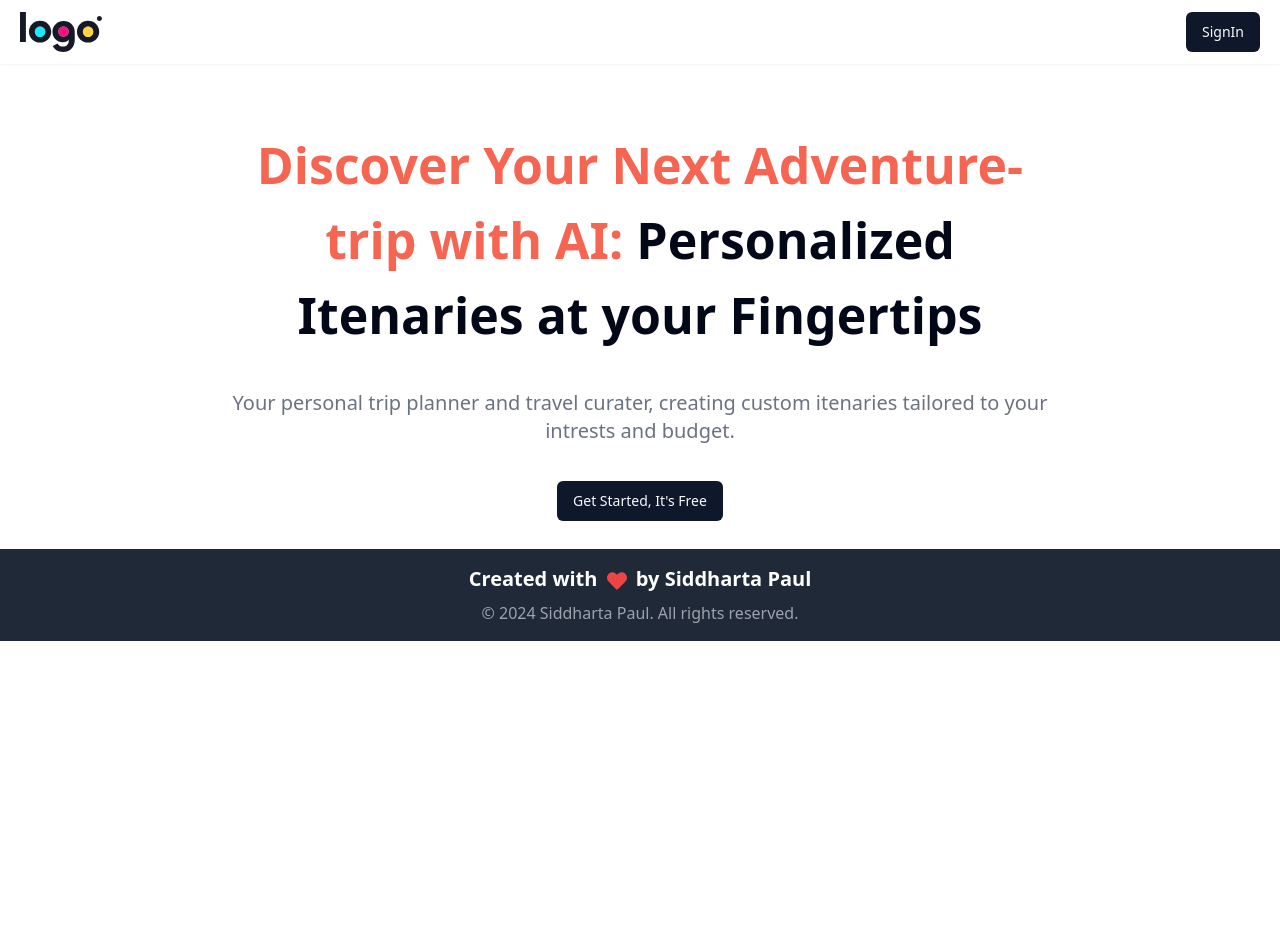
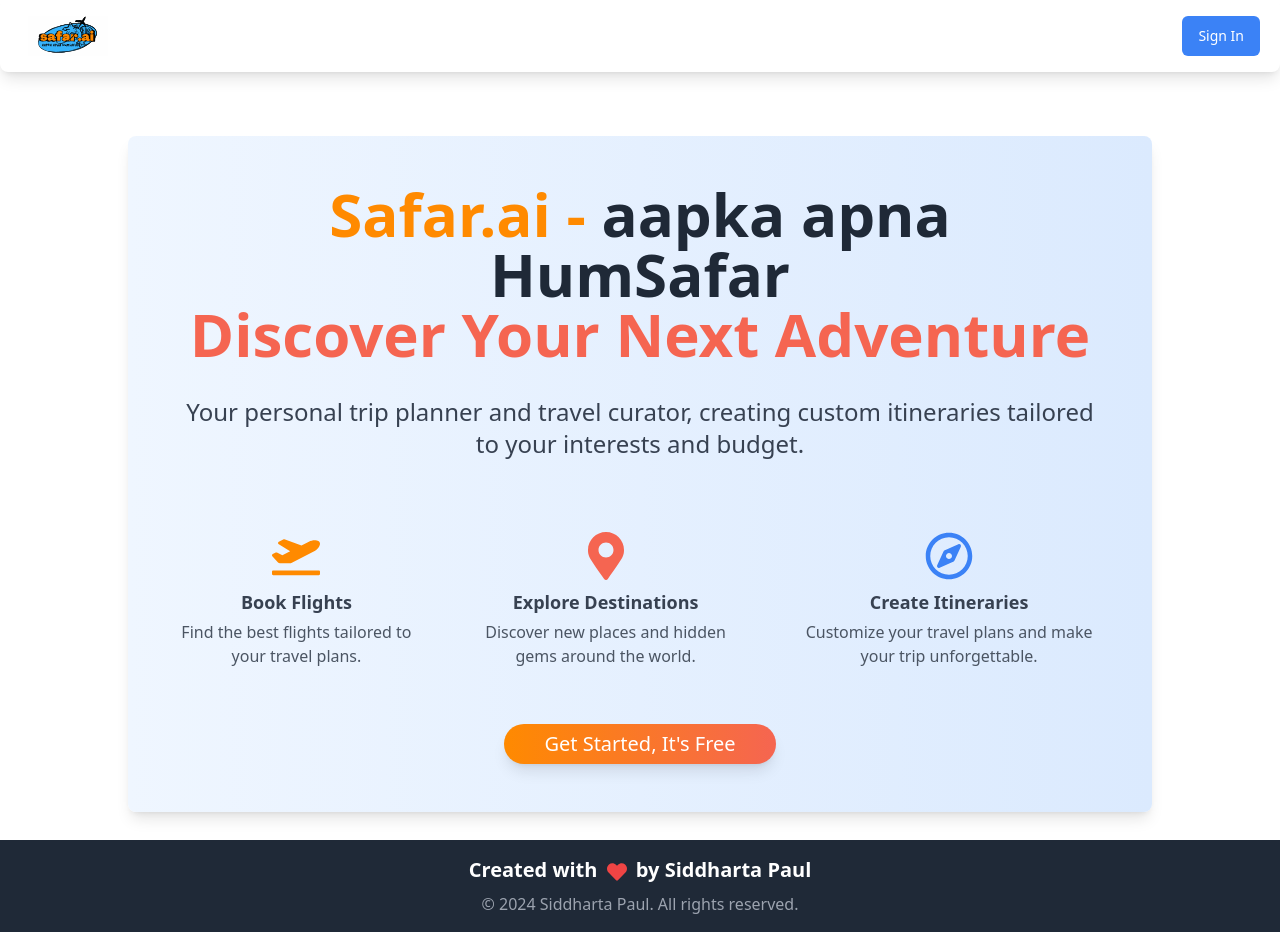
Before and after one commit to Siddharta-paul/ai-trip-planner, a React (Vite) app: page / in a window 1280 px wide. Before the commit the page ends 800 px from the top, so only its background shows below. Built offline with nearby package versions, Linux system fonts and the light colour scheme; no server answers.

Commit message:
Adding Logout, Updating Header and Homescreen UI

```diff
--- a/package.json
+++ b/package.json
@@ -12,6 +12,7 @@
   "dependencies": {
     "@google/generative-ai": "^0.16.0",
     "@radix-ui/react-dialog": "^1.1.1",
+    "@radix-ui/react-popover": "^1.1.1",
     "@radix-ui/react-slot": "^1.1.0",
     "@react-oauth/google": "^0.12.1",
     "axios": "^1.7.3",
--- a/src/components/custom/Header.jsx
+++ b/src/components/custom/Header.jsx
@@ -1,15 +1,109 @@
-import React from 'react'
-import { Button } from '../ui/button'
+import React, { useEffect, useState } from 'react';
+import { Button } from '../ui/button';
+import { toast } from 'sonner';
+import {
+  Popover,
+  PopoverContent,
+  PopoverTrigger,
+} from "@/components/ui/popover";
+import { Dialog, DialogContent, DialogDescription, DialogHeader } from '@/components/ui/dialog';
+import { googleLogout, useGoogleLogin } from '@react-oauth/google';
+import { FcGoogle } from 'react-icons/fc';
+import axios from 'axios';
 
 function Header() {
+  const [user, setUser] = useState(null);
+  const [openDialog, setOpenDialog] = useState(false);
+  const login = useGoogleLogin({
+    onSuccess: codeResp => {
+      console.log(codeResp);
+      GetUserProfile(codeResp);
+    },
+    onError: error => {
+      console.error('Google Login Error:', error);
+      toast.error("An error occurred while trying to log in. Please try again.");
+    },
+  });
+
+  const handleLogout = () => {
+    googleLogout();
+    localStorage.clear();
+    setUser(null);
+    window.location.href = '/'; // Redirect after logout
+  };
+
+  const GetUserProfile = tokenInfo => {
+    axios.get(`https://www.googleapis.com/oauth2/v1/userinfo?access_token=${tokenInfo.access_token}`, {
+      headers: {
+        Authorization: `Bearer ${tokenInfo.access_token}`,
+        Accept: 'application/json',
+      },
+    })
+      .then(resp => {
+        console.log(resp);
+        localStorage.setItem('user', JSON.stringify(resp.data));
+        setUser(resp.data);
+        setOpenDialog(false);
+      })
+      .catch(error => {
+        console.error('Get User Profile Error:', error);
+        toast.error("An error occurred while fetching user profile. Please try again.");
+      });
+  };
+
+  useEffect(() => {
+    const storedUser = localStorage.getItem('user');
+    if (storedUser) {
+      setUser(JSON.parse(storedUser));
+    }
+  }, []);
+
   return (
-    <div className='p-3 shadow-sm flex justify-between items-center px-5'>
-      <img src='/logo.svg' />
-      <div>
-        <Button>SignIn</Button>
+    <div className='p-4 shadow-lg flex justify-between items-center px-5 bg-white rounded-lg'>
+      <img src='/logo.svg' alt='Logo' className='h-10' />
+      <div className='flex items-center gap-4'>
+        {user ? (
+          <div className='flex items-center gap-4'>
+            <span className='text-orange-600 font-semibold text-lg'>Welcome, </span>
+            <span className='font-semibold text-lg'>{user.name}</span>
+            <a href='/my-trips'>
+              <Button variant='outline' className='rounded-full border-orange-600 text-orange-600 hover:bg-orange-600 hover:text-white transition-colors'>
+                My Trips
+              </Button>
+            </a>
+            <Popover>
+              <PopoverTrigger>
+                <img src={user.picture} alt='Profile' className='h-10 w-10 rounded-full border-2 border-gray-300 shadow-md hover:shadow-lg transition-shadow' />
+              </PopoverTrigger>
+              <PopoverContent className='p-4'>
+                <h2 className='cursor-pointer text-red-500 font-semibold' onClick={handleLogout}>
+                  Logout
+                </h2>
+              </PopoverContent>
+            </Popover>
+          </div>
+        ) : (
+          <Button onClick={() => setOpenDialog(true)} className='bg-blue-500 text-white hover:bg-blue-600 transition-colors'>
+            Sign In
+          </Button>
+        )}
       </div>
+      <Dialog open={openDialog} onOpenChange={setOpenDialog}>
+        <DialogContent className='p-6 bg-white rounded-lg shadow-lg'>
+          <DialogHeader>
+            <DialogDescription>
+              <img src="/logo.svg" alt="Logo" className='h-12 mx-auto' />
+              <h2 className='font-bold text-xl mt-4'>Sign In with Google</h2>
+              <p className='text-gray-700 mt-2'>To generate a customized itinerary, you need to sign in with your Google account.</p>
+              <Button onClick={login} className="mt-6 bg-gradient-to-r from-blue-500 to-blue-600 text-white flex gap-2 items-center w-full justify-center hover:from-blue-600 hover:to-blue-700 transition-colors">
+                <FcGoogle className='h-6 w-6' /> Sign In with Google
+              </Button>
+            </DialogDescription>
+          </DialogHeader>
+        </DialogContent>
+      </Dialog>
     </div>
-  )
+  );
 }
 
-export default Header
+export default Header;
--- a/src/components/custom/Hero.jsx
+++ b/src/components/custom/Hero.jsx
@@ -1,20 +1,47 @@
-import React from 'react'
-import { Button } from '../ui/button'
-import { Link } from 'react-router-dom'
+import React from 'react';
+import { Button } from '../ui/button';
+import { Link } from 'react-router-dom';
+import { FaPlaneDeparture, FaMapMarkerAlt, FaRegCompass } from 'react-icons/fa';
 
 function Hero() {
   return (
-    <div className='flex flex-col items-center mx-56 gap-9'>
-      <h1 className='font-extrabold text-[50px] text-center mt-16'>
-        <span className='text-[#f56551]'>Discover Your Next Adventure-trip with AI:</span> Personalized Itenaries at your Fingertips</h1>
-    <p className='text-xl text-gray-500 text-center'>
-        Your personal trip planner and travel curater, creating custom itenaries tailored to your intrests and budget.
-    </p>
-    <Link to={'/create-trip'}>
-    <Button> Get Started, It's Free </Button>
-    </Link>
+    <div className='flex flex-col items-center mx-4 sm:mx-8 md:mx-12 lg:mx-20 xl:mx-32 gap-8 bg-gradient-to-r from-blue-50 to-blue-100 p-6 sm:p-8 md:p-10 lg:p-12 rounded-lg shadow-lg mt-8 md:mt-12 lg:mt-16'>
+      <h1 className='font-extrabold text-3xl sm:text-4xl md:text-5xl lg:text-6xl text-center leading-tight'>
+        <span className='text-[#ff8a00]'>Safar.ai - </span>
+        <span className='text-gray-800'>aapka apna HumSafar</span>
+        <br />
+        <span className='text-[#f56551]'>Discover Your Next Adventure</span>
+      </h1>
+
+      <p className='text-base sm:text-lg md:text-xl lg:text-2xl text-gray-700 text-center'>
+        Your personal trip planner and travel curator, creating custom itineraries tailored to your interests and budget.
+      </p>
+
+      <div className='flex flex-col sm:flex-row md:flex-row justify-center gap-6 sm:gap-8 md:gap-10 lg:gap-12 text-gray-700 mt-6 md:mt-8 lg:mt-10'>
+        <div className='flex flex-col items-center'>
+          <FaPlaneDeparture className='text-3xl sm:text-4xl md:text-5xl text-[#ff8a00]' />
+          <span className='mt-2 text-base sm:text-lg font-semibold'>Book Flights</span>
+          <p className='text-sm sm:text-base text-gray-600 mt-1 text-center'>Find the best flights tailored to your travel plans.</p>
+        </div>
+        <div className='flex flex-col items-center'>
+          <FaMapMarkerAlt className='text-3xl sm:text-4xl md:text-5xl text-[#f56551]' />
+          <span className='mt-2 text-base sm:text-lg font-semibold'>Explore Destinations</span>
+          <p className='text-sm sm:text-base text-gray-600 mt-1 text-center'>Discover new places and hidden gems around the world.</p>
+        </div>
+        <div className='flex flex-col items-center'>
+          <FaRegCompass className='text-3xl sm:text-4xl md:text-5xl text-blue-500' />
+          <span className='mt-2 text-base sm:text-lg font-semibold'>Create Itineraries</span>
+          <p className='text-sm sm:text-base text-gray-600 mt-1 text-center'>Customize your travel plans and make your trip unforgettable.</p>
+        </div>
+      </div>
+
+      <Link to={'/create-trip'}>
+        <Button className='mt-6 bg-gradient-to-r from-[#ff8a00] to-[#f56551] text-white text-base sm:text-lg md:text-xl px-6 sm:px-8 md:px-10 py-3 sm:py-4 md:py-5 rounded-full shadow-lg hover:from-[#f56551] hover:to-[#ff8a00]'>
+          Get Started, It's Free
+        </Button>
+      </Link>
     </div>
-  )
+  );
 }
 
-export default Hero
+export default Hero;
--- /dev/null
+++ b/src/components/ui/popover.jsx
@@ -0,0 +1,25 @@
+import * as React from "react"
+import * as PopoverPrimitive from "@radix-ui/react-popover"
+
+import { cn } from "@/lib/utils"
+
+const Popover = PopoverPrimitive.Root
+
+const PopoverTrigger = PopoverPrimitive.Trigger
+
+const PopoverContent = React.forwardRef(({ className, align = "center", sideOffset = 4, ...props }, ref) => (
+  <PopoverPrimitive.Portal>
+    <PopoverPrimitive.Content
+      ref={ref}
+      align={align}
+      sideOffset={sideOffset}
+      className={cn(
+        "z-50 w-72 rounded-md border bg-popover p-4 text-popover-foreground shadow-md outline-none data-[state=open]:animate-in data-[state=closed]:animate-out data-[state=closed]:fade-out-0 data-[state=open]:fade-in-0 data-[state=closed]:zoom-out-95 data-[state=open]:zoom-in-95 data-[side=bottom]:slide-in-from-top-2 data-[side=left]:slide-in-from-right-2 data-[side=right]:slide-in-from-left-2 data-[side=top]:slide-in-from-bottom-2",
+        className
+      )}
+      {...props} />
+  </PopoverPrimitive.Portal>
+))
+PopoverContent.displayName = PopoverPrimitive.Content.displayName
+
+export { Popover, PopoverTrigger, PopoverContent }
--- a/src/main.jsx
+++ b/src/main.jsx
@@ -9,6 +9,7 @@
 import { Toaster } from './components/ui/sonner.jsx'
 import { GoogleOAuthProvider } from '@react-oauth/google'
 import Footer from './components/custom/Footer.jsx'
+import MyTrips from './my-trips/index.jsx'
 
 const router = createBrowserRouter([
   {
@@ -22,6 +23,10 @@
   {
     path: '/view-trip/:tripId',
     element: <ViewTrip/>,
+  },
+  {
+    path: '/my-trips',
+    element: <MyTrips/>,
   }
   // Add more routes here
 ])
--- /dev/null
+++ b/src/my-trips/index.jsx
@@ -0,0 +1,11 @@
+import React from 'react'
+
+function MyTrips() {
+  return (
+    <div>
+
+    </div>
+  )
+}
+
+export default MyTrips
```
Also changed, not shown: public/logo.svg, 1 other file (tests, documents, lock files or other folders).
